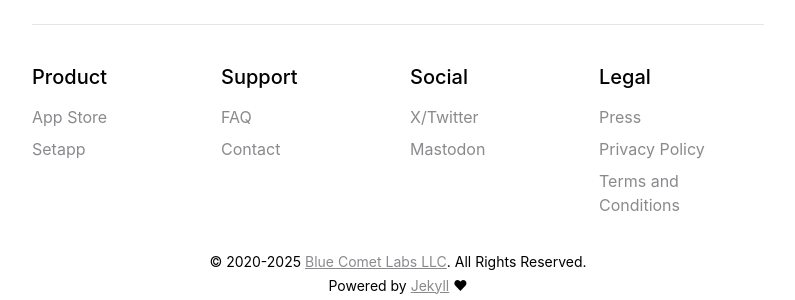
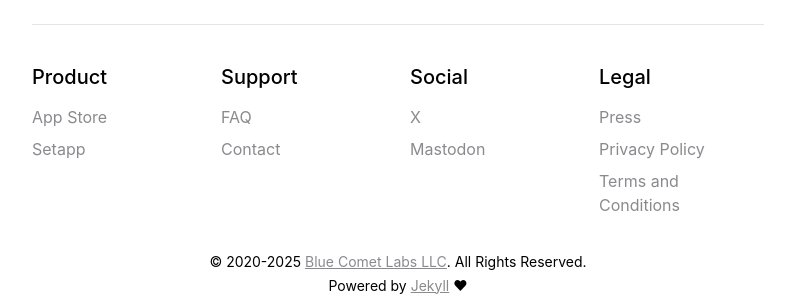
Before and after one commit to bluecometlabs/getexpenses.app, a Jekyll site: the page built from pages/index.md, in a window 1280 px wide. Shown: the part 1292-1592 px from the top of the page, without its empty margins (242-1037 px from the left). Built offline with Jekyll 4.4.1, drawn with Linux system fonts in a browser that asks for light colours.

Commit message:
Update footer

```diff
--- a/_includes/footer.html
+++ b/_includes/footer.html
@@ -19,7 +19,7 @@
             <div class="col-md-3 my-2">
                 <h5>Social</h5>
                 <ul class="nav flex-column ml-0">
-                    <li class="nav-item mb-2"><a href="{{ site.links.twitter }}" class="nav-link p-0">X/Twitter</a></li>
+                    <li class="nav-item mb-2"><a href="{{ site.links.twitter }}" class="nav-link p-0">X</a></li>
                     <li class="nav-item mb-2"><a rel="me" href="{{ site.links.mastodon }}" class="nav-link p-0">Mastodon</a></li>
                 </ul>
             </div>
```
